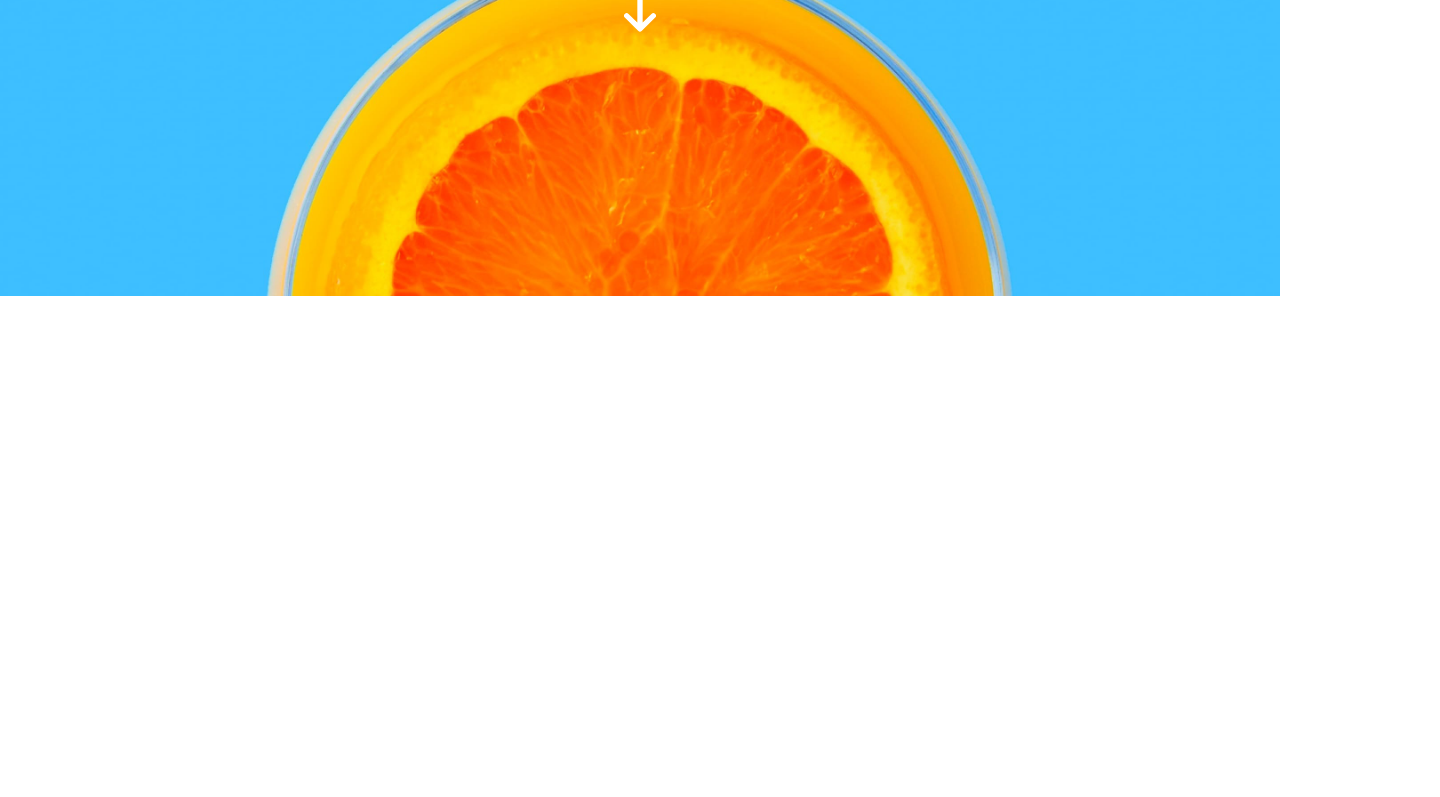
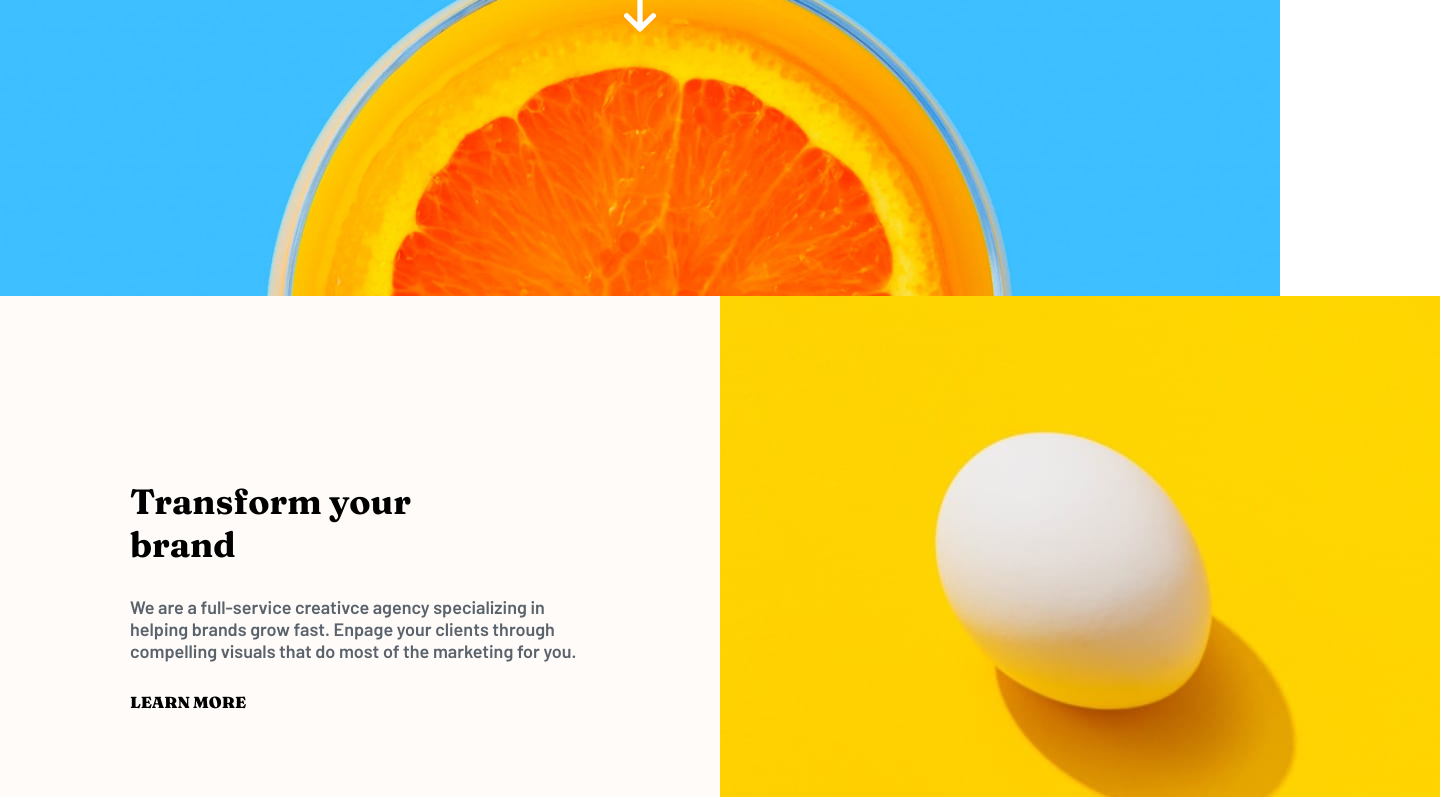
Before and after one commit to Avvensome/sunnyside-agency, a React (Create React App) app: page / in a window 1280 px wide. Shown: the part 415-1212 px from the top of the page, 1440 px wide, since content can reach past the window. Before the commit the page ends 800 px from the top, so only its background shows below. Built offline with nearby package versions, Linux system fonts and the light colour scheme.

Commit message:
Creating Reusable Components

```diff
--- a/src/App.js
+++ b/src/App.js
@@ -40,8 +40,106 @@ function App() {
 					/>
 				</div>
 			</header>
+			<main>
+				<div className="info-container">
+					<h2>Transform your brand</h2>
+					<p>
+						We are a full-service creativce agency specializing in
+						helping brands grow fast. Enpage your clients through
+						compelling visuals that do most of the marketing for
+						you.
+					</p>
+					<span>Learn More</span>
+				</div>
+				<picture>
+					<source
+						media="(min-width: 1439px)"
+						srcset="images/desktop/image-transform.jpg"
+						type="image/jpeg"
+					/>
+					<source
+						media="(max-width: 375px)"
+						srcset="images/mobile/image-transform.jpg"
+						type="image/jpeg"
+					/>
+
+					<img
+						src="images/desktop/image-transform.jpg"
+						alt="main iamge header"
+					/>
+				</picture>
+				<picture>
+					<source
+						media="(min-width: 1439px)"
+						srcset="images/desktop/image-stand-out.jpg"
+						type="image/jpeg"
+					/>
+					<source
+						media="(max-width: 375px)"
+						srcset="images/mobile/image-stand-out.jpg"
+						type="image/jpeg"
+					/>
+
+					<img
+						src="images/desktop/image-stand-out.jpg"
+						alt="main iamge header"
+					/>
+				</picture>
+				<div className="info-container">
+					<h2>Stand out to the right audience</h2>
+					<p>
+						Using a collaborative formula of designers, researchers,
+						photographers, videographeres, and copywriters, we'll
+						build and extend your brand in digital places
+					</p>
+					<span>Learn More</span>
+				</div>
+			</main>
 		</>
 	);
 }
 
+function PictureWithOptionalText({
+	srcDesktop,
+	srcMobile,
+	alt = "picture",
+	className = "",
+	titleText = "",
+	descriptionText = "",
+	textColor = "",
+}) {
+	<picture>
+		<source
+			className={className}
+			media="(min-width: 1440px)"
+			srcset={srcDesktop}
+			type="image/jpeg"
+		/>
+		<source
+			className={className}
+			media="(max-width: 375px)"
+			srcset={srcMobile}
+			type="image/jpeg"
+		/>
+
+		<img className={className} src={srcDesktop} alt={alt} />
+		{titleText || (
+			<div className="picture-text-container">
+				<h2 style={`color:${textColor}`}>{titleText}</h2>
+				<p>{descriptionText}</p>
+			</div>
+		)}
+	</picture>;
+}
+function TextComponent({
+	textTitle,
+	textDescription,
+	textButton = "learn more",
+}) {
+	<div className="info-container">
+		<h2>{textTitle}</h2>
+		<p>{textDescription}</p>
+		<span>{textButton}</span>
+	</div>;
+}
 export default App;
--- a/src/index.css
+++ b/src/index.css
@@ -2,6 +2,12 @@
 	margin: 0;
 	padding: 0;
 }
+source,
+img,
+header {
+	vertical-align: middle;
+}
+
 /* Hedaer */
 header {
 	position: relative;
@@ -60,7 +66,39 @@ h1 {
 /* Main Section */
 main {
 	display: grid;
+	place-items: center;
 	grid-template-columns: 1fr 1fr;
 	grid-template-rows: 1fr 1fr 1fr;
 	gap: 0px 0px;
+	background-color: rgba(254, 251, 249, 255);
 }
+.info-container {
+	width: 460px;
+}
+.info-container h2 {
+	font-family: "Fraunces", serif;
+	font-size: 35px;
+	width: 380px;
+}
+.info-container p {
+	font-family: "Barlow", sans-serif;
+	color: hsl(213, 9%, 39%);
+	font-size: 18px;
+	margin: 30px 0px;
+}
+.info-container span {
+	font-family: "Fraunces", serif;
+	font-weight: 900;
+	text-transform: uppercase;
+	position: relative;
+	text-decoration: none;
+}
+/* .info-container span::before {
+	content: "";
+	position: absolute;
+	bottom: -2px;
+	left: -5px;
+	width: 130px;
+	height: 4px;
+	background-color: hsl(51, 100%, 49%);
+} */
```
